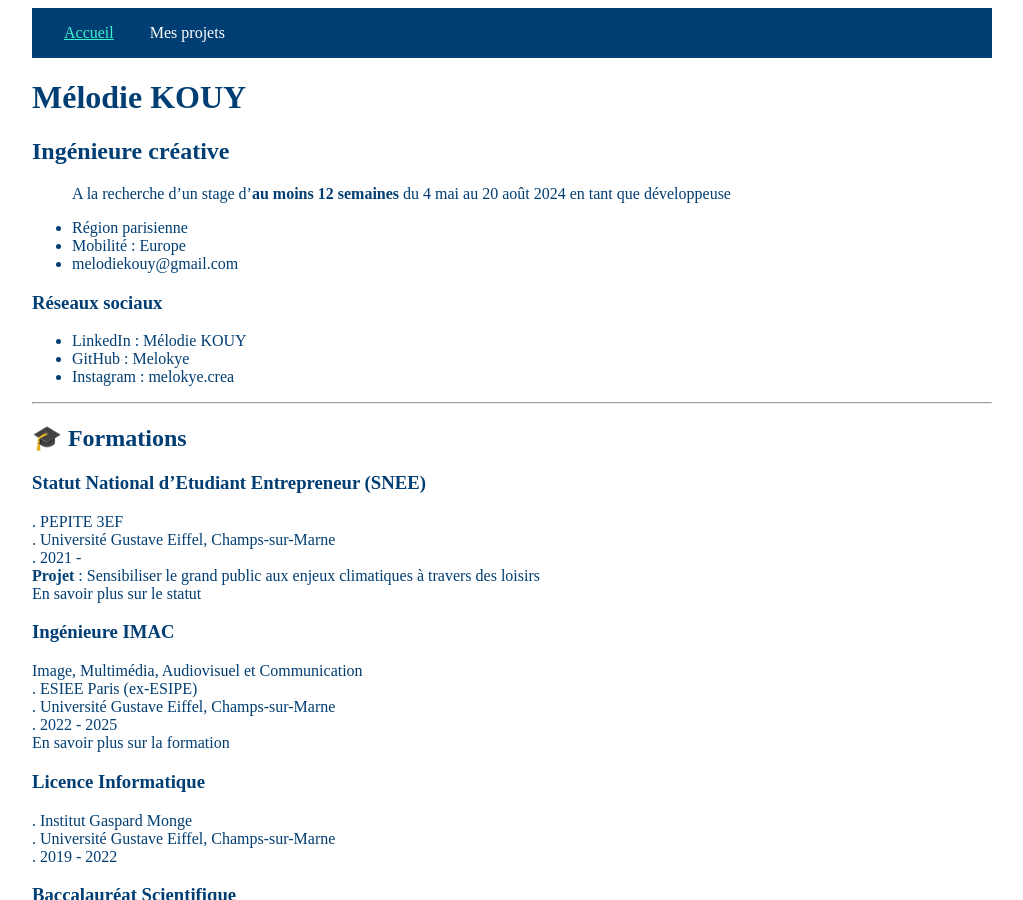
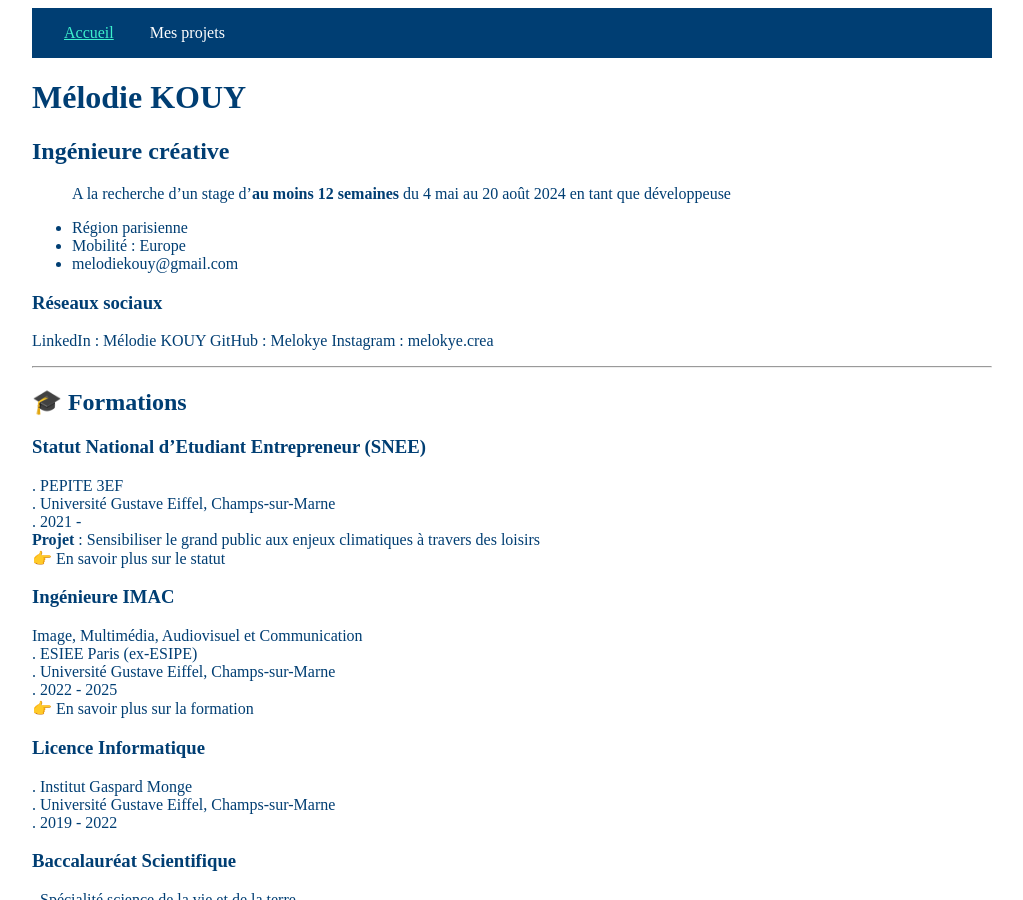
Before and after one commit to Melokye/Melokye.github.io, a Jekyll site: the page built from index.md, in a window 1280 px wide and 900 px high. Shown: the whole window, without its empty margins (128-1151 px from the left). Built offline with Jekyll 4.4.1, drawn with Linux system fonts in a browser that asks for light colours.

Commit message:
mise en avant des liens

```diff
--- a/index.md
+++ b/index.md
@@ -23,10 +23,10 @@
 
 ### Réseaux sociaux
 <!-- Site : melokye.github.io -->
-- LinkedIn : [Mélodie KOUY](https://www.linkedin.com/in/m%C3%A9lodie-kouy-7902a4207/)
-- GitHub : [Melokye](https://github.com/Melokye)
+[LinkedIn : Mélodie KOUY](https://www.linkedin.com/in/m%C3%A9lodie-kouy-7902a4207/)
+[GitHub : Melokye](https://github.com/Melokye)
 <!-- - GitLab : [Melokye](https://gitlab.com/Melokye) -->
-- Instagram : [melokye.crea](https://www.instagram.com/melokye.crea/)
+[Instagram : melokye.crea](https://www.instagram.com/melokye.crea/)
 
 ---
 
@@ -40,7 +40,7 @@
 . Université Gustave Eiffel, Champs-sur-Marne
 . 2021 -
 **Projet** : Sensibiliser le grand public aux enjeux climatiques à travers des loisirs
-[En savoir plus sur le statut](https://www.pepite-france.fr/)
+👉 [En savoir plus sur le statut](https://www.pepite-france.fr/)
 
 ### Ingénieure IMAC
 
@@ -48,7 +48,7 @@
 . ESIEE Paris (ex-ESIPE)
 . Université Gustave Eiffel, Champs-sur-Marne
 . 2022 - 2025
-[En savoir plus sur la formation](https://www.ingenieur-imac.fr/)
+👉 [En savoir plus sur la formation](https://www.ingenieur-imac.fr/)
 
 ### Licence Informatique
 
```
